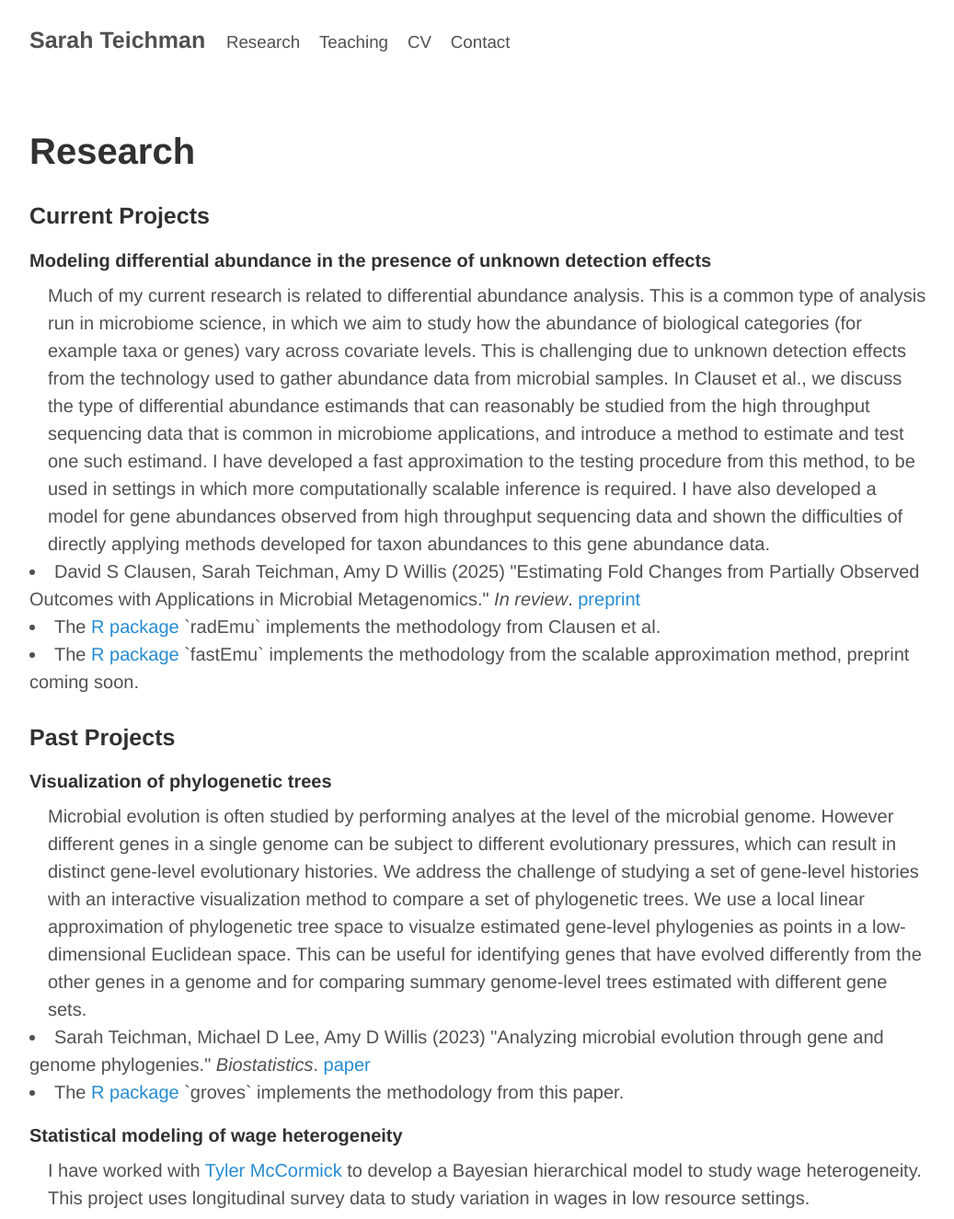
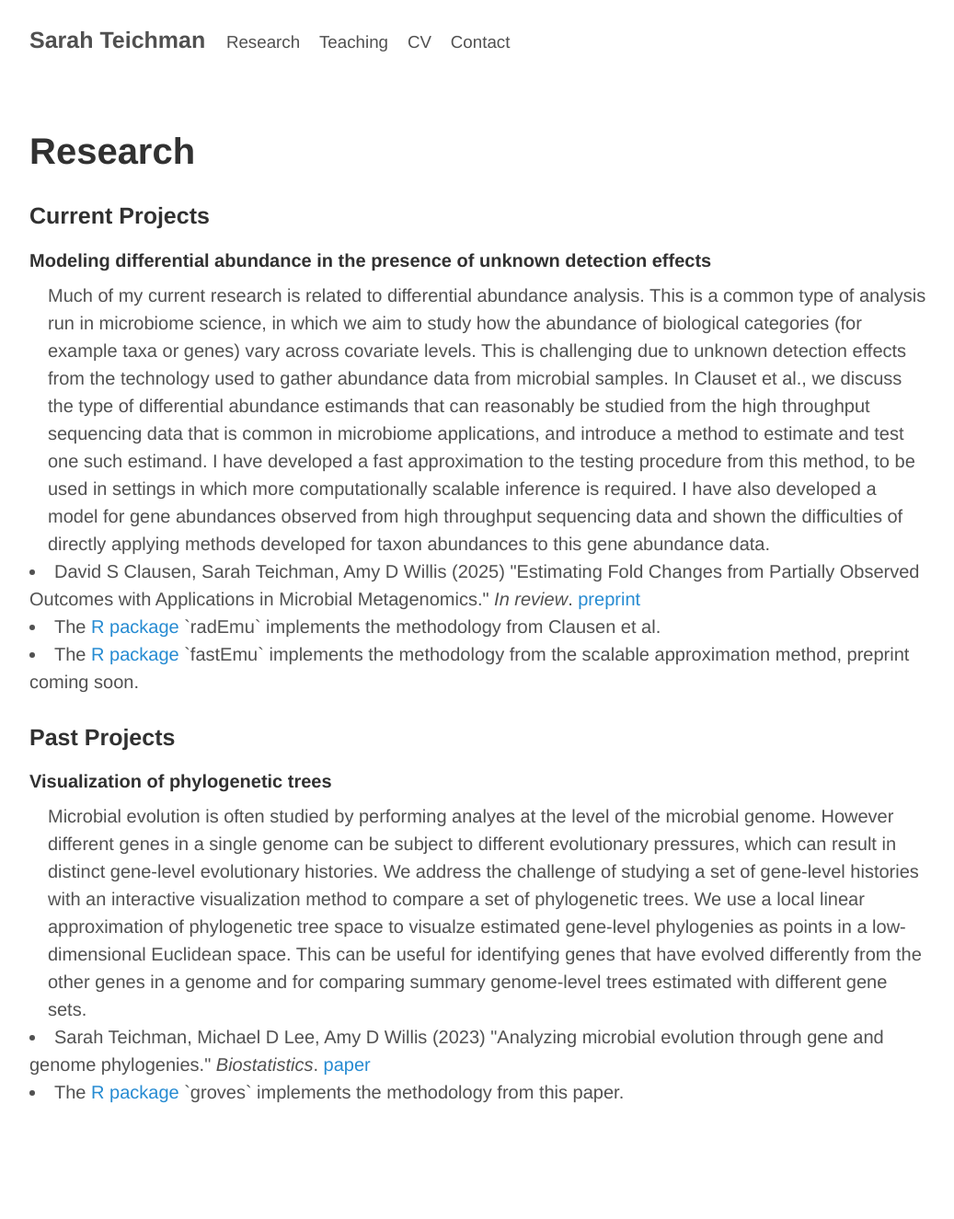
Before and after one commit to svteichman/svteichman.github.io, a Jekyll site: the page built from research.html, in a window 1280 px wide. Shown: the whole page at 92% size, without its empty margins (108-1145 px from the left). Built offline with Jekyll 4.4.1, drawn with Linux system fonts in a browser that asks for light colours; after the commit the page ends 1222 px from its top, so only the background shows below that.

Commit message:
Remove wage heterogeneity modeling section
Removed section on statistical modeling of wage heterogeneity.

```diff
--- a/research.html
+++ b/research.html
@@ -36,9 +36,3 @@ title:  'Research'
   <li>Sarah Teichman, Michael D Lee, Amy D Willis (2023) "Analyzing microbial evolution through gene and genome phylogenies." <i>Biostatistics</i>. <a href="https://academic.oup.com/biostatistics/advance-article/doi/10.1093/biostatistics/kxad025/7332152?utm_source=advanceaccess&utm_campaign=biostatistics&utm_medium=email">paper</a></li>
   <li>The <a href="https://github.com/statdivlab/groves">R package</a> `groves` implements the methodology from this paper. </li>
 </p>
-
-<h4>Statistical modeling of wage heterogeneity</h4>
-<p class="content" style="padding:0px;margin:0px 20px 0px;">
-  I have worked with <a href = "https://thmccormick.github.io/">Tyler McCormick</a> to develop a Bayesian hierarchical model to study wage heterogeneity.
-  This project uses longitudinal survey data to study variation in wages in low resource settings.
-</p>
```
